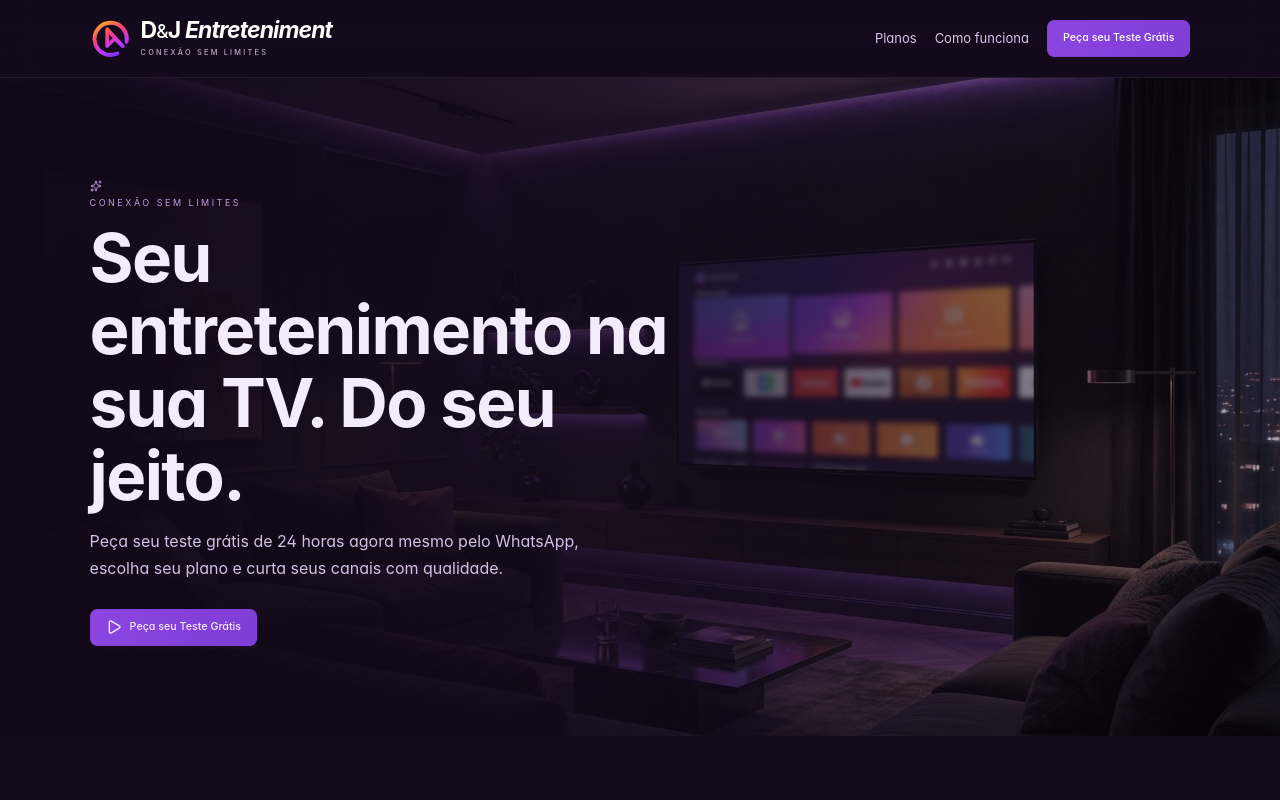
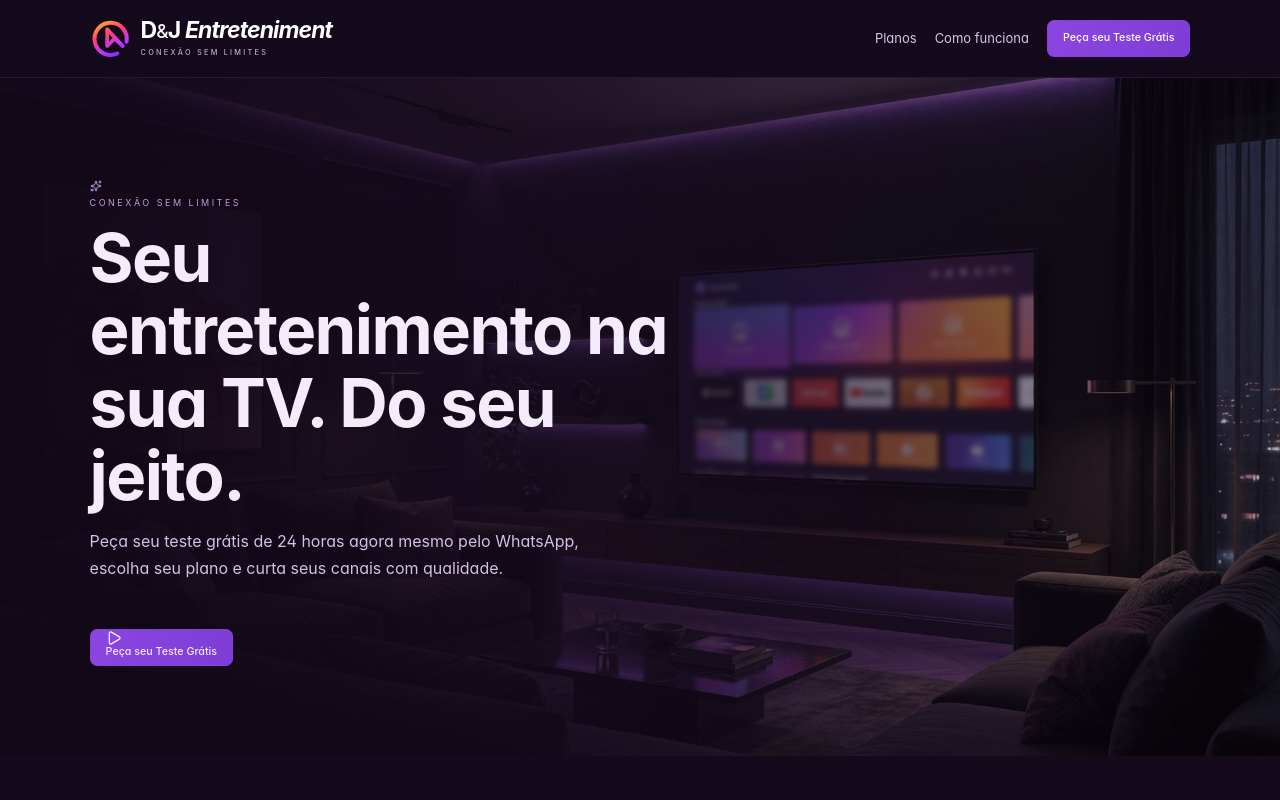
Before and after one commit to douglasplaymta-rgb/D-J-Unitv, a Next.js app: page / in a window 1280 px wide. Shown: the top 800 px of the page. Built offline with nearby package versions, Linux system fonts and the light colour scheme; no server answers; the database is empty; a web font is replaced by a local one.

Commit message:
Aumenta espacamento inferior do botao de teste na secao principal

```diff
--- a/src/components/landing.tsx
+++ b/src/components/landing.tsx
@@ -28,7 +28,7 @@ export default function Landing() {
           <h1>Seu entretenimento na sua TV. Do seu jeito.</h1>
           <p>Peça seu teste grátis de 24 horas agora mesmo pelo WhatsApp, escolha seu plano e curta seus canais com qualidade.</p>
           <div className="site-hero-actions">
-            <a href={whatsappUrl} target="_blank" rel="noopener noreferrer" className="button button-primary"><Play size={16}/>Peça seu Teste Grátis</a>
+            <a href={whatsappUrl} target="_blank" rel="noopener noreferrer" className="button button-primary" style={{ marginTop: '20px', display: 'inline-block' }}><Play size={16}/> Peça seu Teste Grátis</a>
           </div>
         </div>
         <ul className="site-hero-points">
```
